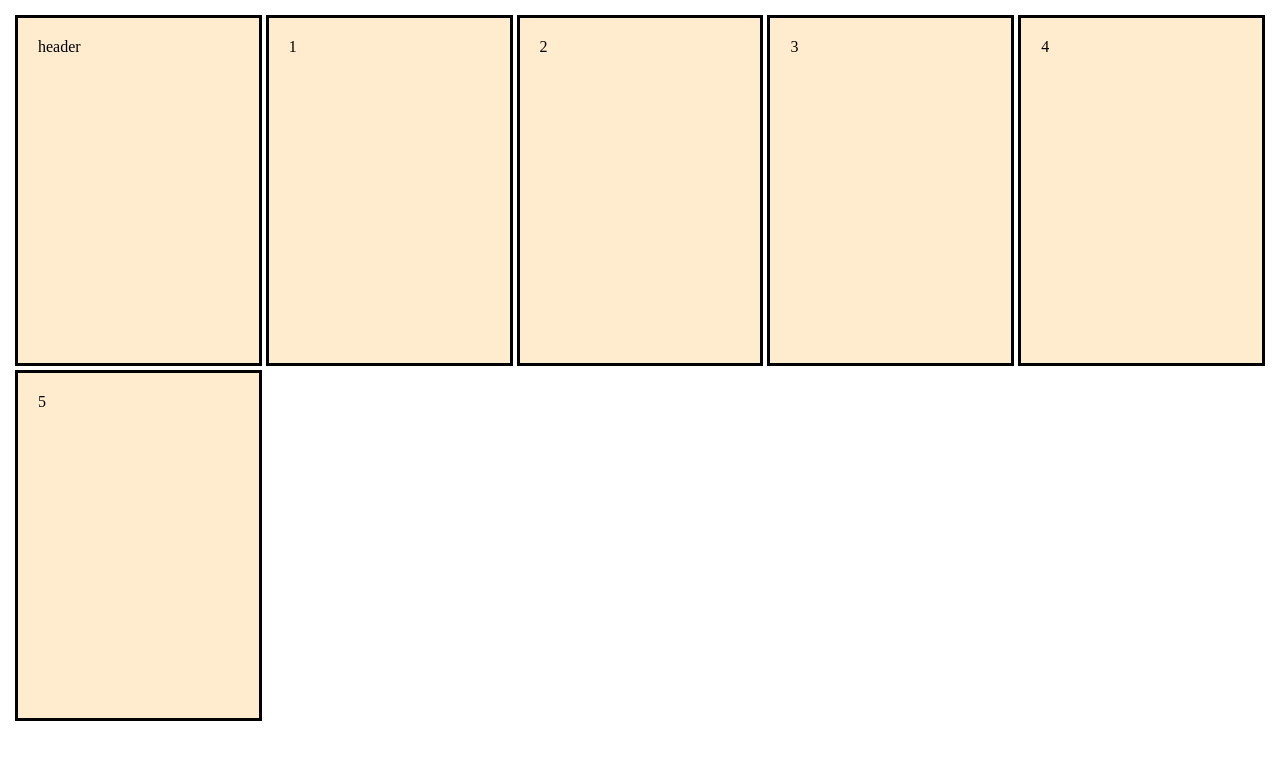
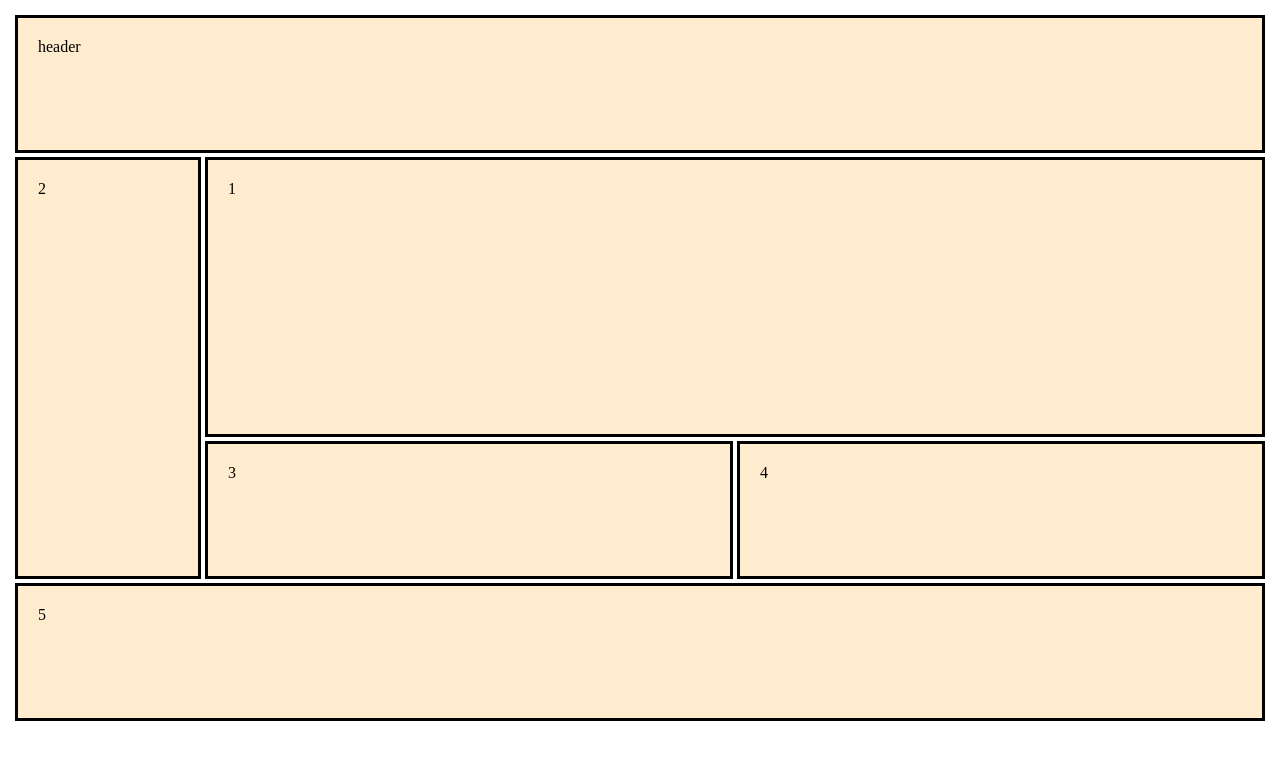
Before and after one commit to nalin1012/fullstack_semV, a plain HTML site: page task4_grid.html in a window 1280 px wide. Drawn offline with Linux system fonts and the light colour scheme.

Commit message:
task 4 of grid layout

```diff
--- a/task4_grid.html
+++ b/task4_grid.html
@@ -6,7 +6,13 @@
         <title>Responsive Grid</title><style>
         .container{
             display: grid;
-                        grid-template-columns: repeat(auto-fit, minmax(min(100%, 220px), 1fr));
+            grid-template-columns: 180px minmax(0, 1fr) minmax(0, 1fr);
+            grid-template-areas:
+                "header header header"
+                "sidebar main main"
+                "sidebar main main"
+                "sidebar card1 card2"
+                "footer footer footer";
             grid-auto-rows: minmax(110px, auto);
             min-height: 90vh;
             gap: 10px;
@@ -21,16 +27,29 @@
             box-sizing: border-box;
         }
 
+        @media (max-width: 600px){
+            .container{
+                grid-template-columns: 1fr;
+                grid-template-areas:
+                    "header"
+                    "main"
+                    "sidebar"
+                    "card1"
+                    "card2"
+                    "footer";
+            }
+        }
+
     </style>
 </head>
 <body>
     <div class="container">
-        <div class="box">header</div>
-        <div class="box">1</div>
-        <div class="box">2</div>
-        <div class="box">3</div>
-        <div class="box">4</div>
-        <div class="box">5</div>
+        <div class="box" style="grid-area: header;">header</div>
+        <div class="box" style="grid-area: main;">1</div>
+        <div class="box" style="grid-area: sidebar;">2</div>
+        <div class="box" style="grid-area: card1;">3</div>
+        <div class="box" style="grid-area: card2;">4</div>
+        <div class="box" style="grid-area: footer;">5</div>
     </div>
 </body>
 </html>
```
Lines whose indentation alone changed are shown as unchanged.
